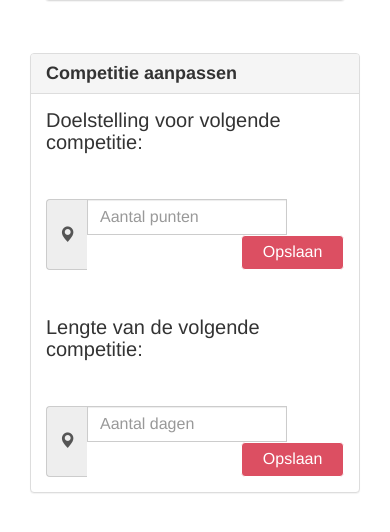
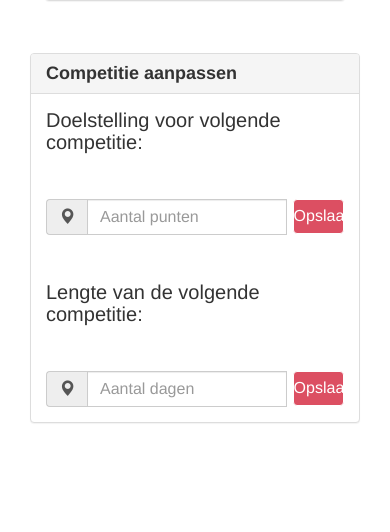
Before and after one commit to MartPasman/Fitbit-Client, a PHP site: page /admin-dashboard.php in a window 390 px wide. Shown: the part 263-795 px from the top of the page. Run offline with PHP 8.4, Linux system fonts and the light colour scheme; some libraries are stand-ins or nearby versions.

Commit message:
BUG FIXES

```diff
--- a/src/admin-dashboard.php
+++ b/src/admin-dashboard.php
@@ -70,13 +70,14 @@ include './include/header.php';
                         <h4>Lengte van de volgende competitie:</h4><br>
                         <h5 id="show-last-days"></h5><br>
                         <div class="input-group">
-                            <span class="input-group-addon"><i class="glyphicon glyphicon-map-marker"></i></span>
+                            <span class="input-group-addon" ><i class="glyphicon glyphicon-map-marker"></i></span>
                             <input type="text" class="form-control" id="default-days" placeholder="Aantal dagen">
                             <button type="button" id="comp-days-submit-button" class="btn btn-default competition-btn">
                                 Opslaan
                             </button>
 
                         </div>
+
                     </form>
                 </div>
             </div>
--- a/src/css/button.css
+++ b/src/css/button.css
@@ -121,6 +121,11 @@
     color: #C9495A !important;
 }
 
+@media (max-width: 1200px) {
+    .competition-btn{
+        width: 30%;
+    }
+}
 @media (max-width: 600px ) {
     .edit {
         background-color: #DC4F62;
@@ -136,8 +141,12 @@
         background-color: #DC4F62;
         color: #FFFFFF;
         border-color: #FFFFFF;
-        text-decoration: none;
+        text-decsoration: none;
         float: none;
         margin-top: 0.3em;
     }
+
+    .competition-btn{
+        width: 20%;
+    }
 }
--- a/src/include/scripts.php
+++ b/src/include/scripts.php
@@ -8,8 +8,8 @@
 
 <!-- REST service address -->
 <script type="text/javascript">
-    const REST = 'http://178.21.116.109:3000';
-//       const REST = 'http://localhost:3000';
+//    const REST = 'http://178.21.116.109:3000';
+       const REST = 'http://localhost:3000';
 </script>
 
 <!-- Flickering led if the REST is online -->
--- a/src/js/admin-dashboard.js
+++ b/src/js/admin-dashboard.js
@@ -184,14 +184,14 @@ function actionsDashboard(data) {
             var html = "<div class='user row' >" +
                 "<div class='col-xs-12 col-md-6 one-user' " +
                 "<span class='glyphicon glyphicon-user'></span>" +
-                " " + user.lastname + " (" + user.id + ")" + " </div>" +
+                 user.firstname + " " + user.lastname + " (" + user.id + ")" + " </div>" +
                 "<div class='col-xs-12 col-md-6'>" +
                 "<button value='" + user.id +
                 "' class='btn btn-default edit' data-toggle='modal' " +
                 "data-target='#edit-modal'>Pas aan</button>" +
                 "</div> </div><hr/>";
 
-            inactiveUserList.append(html);
+            inactiveUserList.html(html);
         }
     }
 
```
Also changed, not shown: 1 other file.
